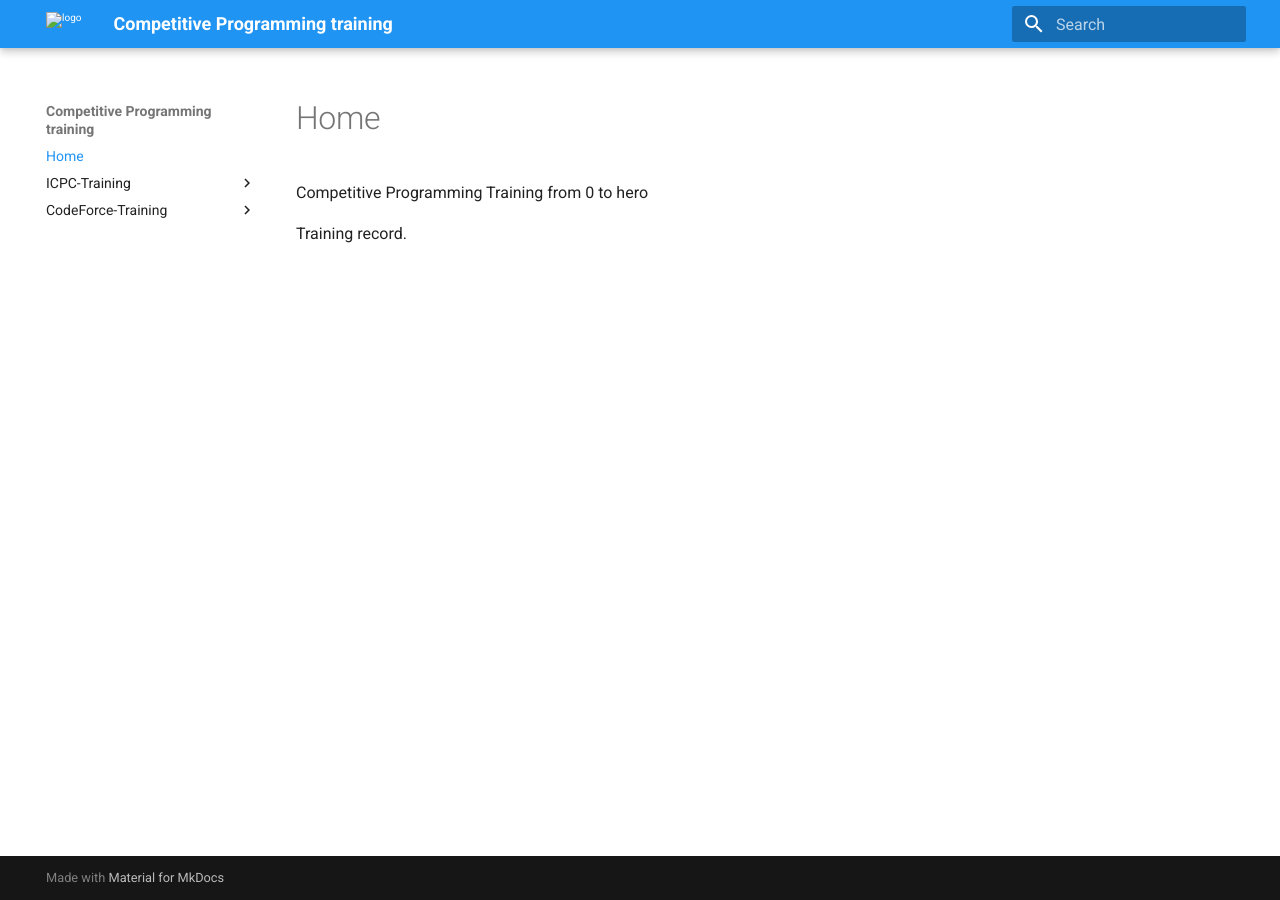
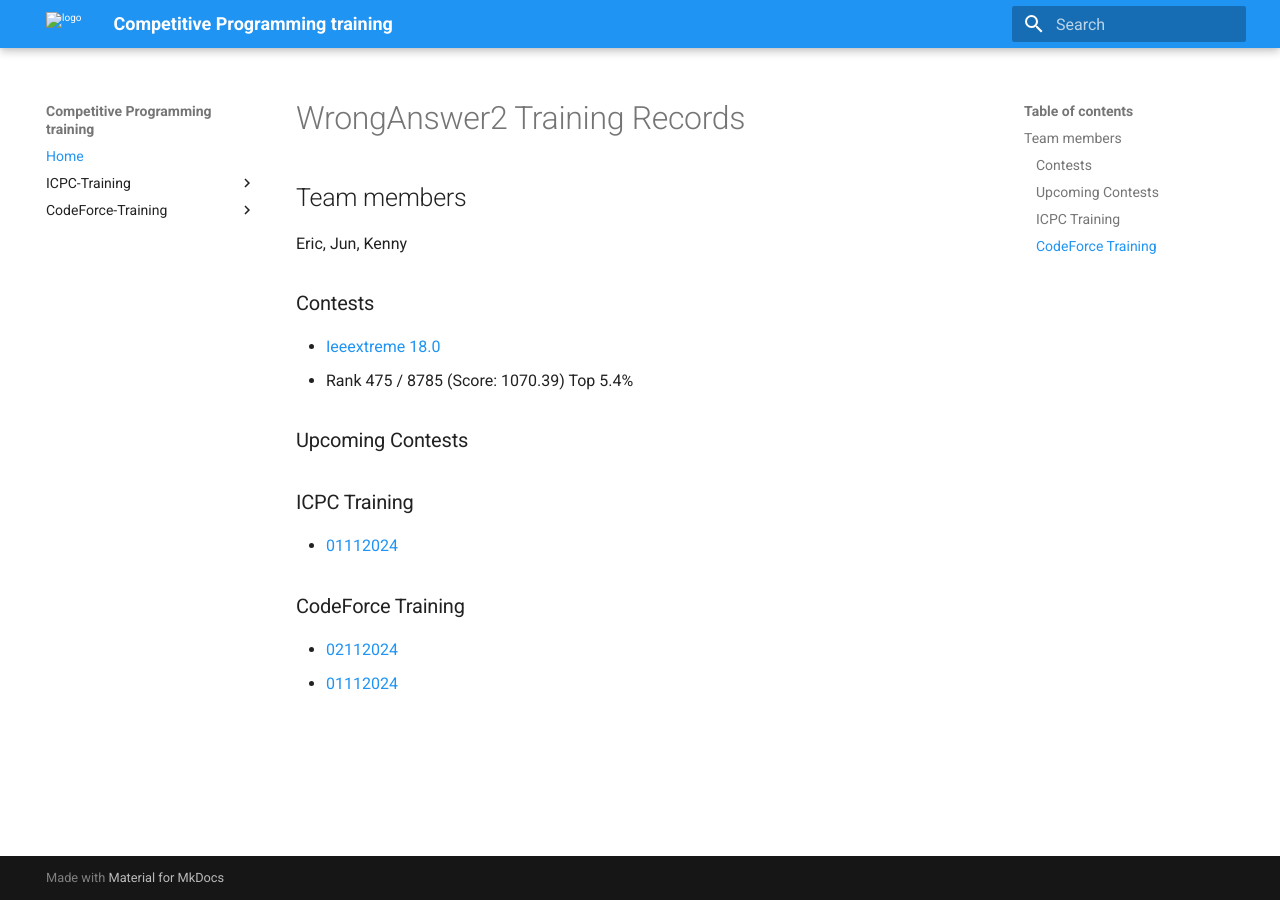
Before and after one commit to WrongAnswer2/icpc-training, an MkDocs documentation site: the page built from docs/index.md, in a window 1280 px wide. Built offline with MkDocs 1.6.1 and Material for MkDocs 9.7.7, drawn with Linux system fonts in a browser that asks for light colours; old or Windows-style settings are respelled for this version of MkDocs.

Commit message:
Update Document

```diff
--- a/docs/index.md
+++ b/docs/index.md
@@ -1,3 +1,22 @@
-Competitive Programming Training from 0 to hero
+# WrongAnswer2 Training Records
 
-Training record.
+## Team members
+
+Eric, Jun, Kenny
+
+### Contests
+
+- [Ieeextreme 18.0](https://csacademy.com/ieeextreme18/)
+  - Rank 475 / 8785 (Score: 1070.39) Top 5.4%
+
+### Upcoming Contests
+
+
+### ICPC Training
+
+- [01112024](icpc_training/01112024/training.md)
+
+### CodeForce Training
+
+- [02112024](codeforce_training/02112024/training.md)
+- [01112024](codeforce_training/01112024/training.md)
--- a/mkdocs.yml
+++ b/mkdocs.yml
@@ -10,6 +10,8 @@ nav:
   - Home: index.md
   - ICPC-Training:
       - 01/11/2024: icpc_training\01112024\training.md
+      - 12/10/2024: icpc_training\12102024\training.md
+      - 05/10/2024: icpc_training\05102024\training.md
   - CodeForce-Training:
       - 01/11/2024: codeforce_training\01112024\training.md
       - 02/11/2024: codeforce_training\02112024\training.md
```
Also changed, not shown: ReadMe.md (+5 -0 lines), docs/codeforce_training/01112024/training.md (+1 -1 lines), docs/codeforce_training/02112024/training.md (+1 -1 lines), docs/icpc_training/01112024/training.md (+2 -0 lines), docs/icpc_training/05102024/training.md (added, +3 -0 lines), docs/icpc_training/12102024/training.md (added, +3 -0 lines).
